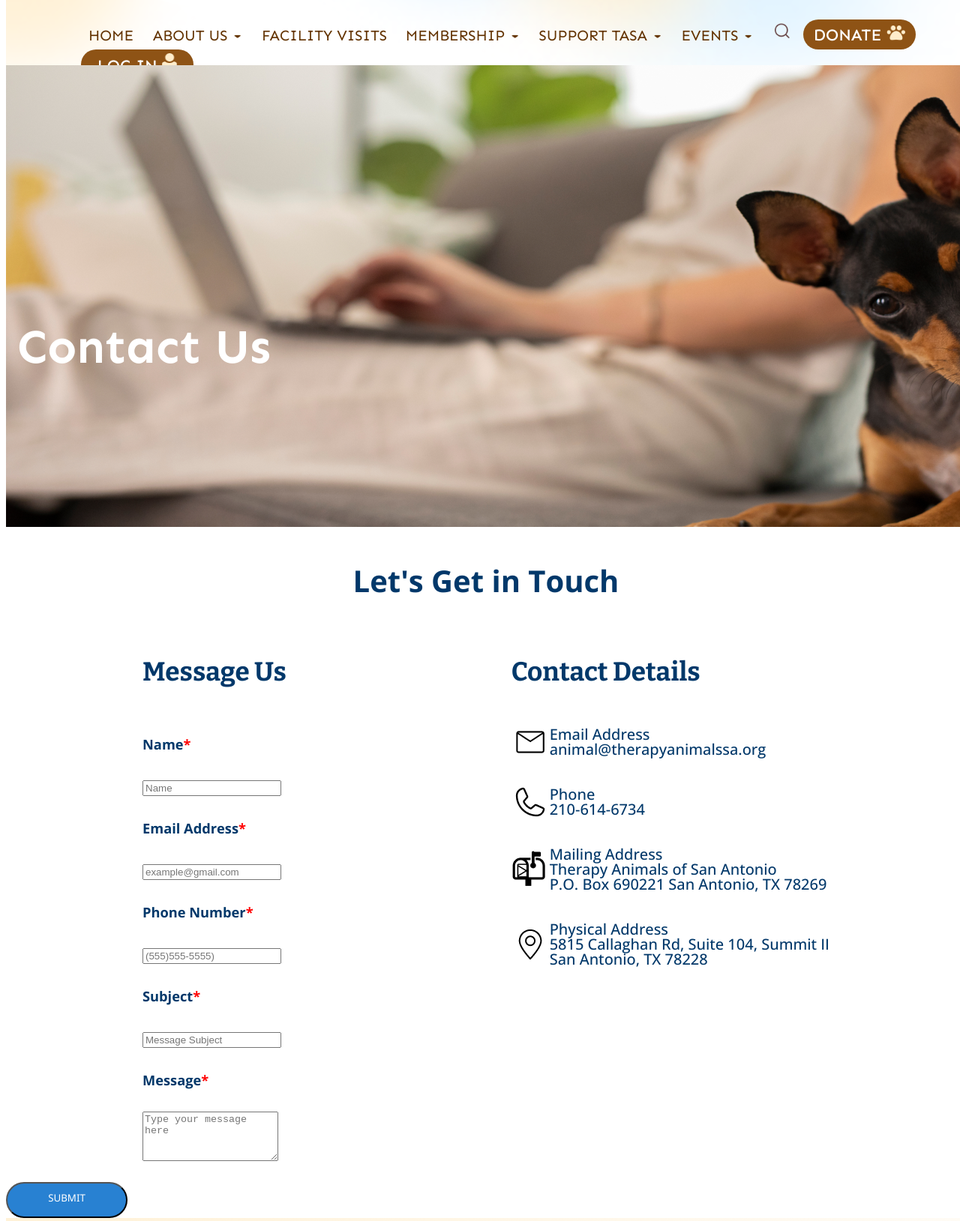
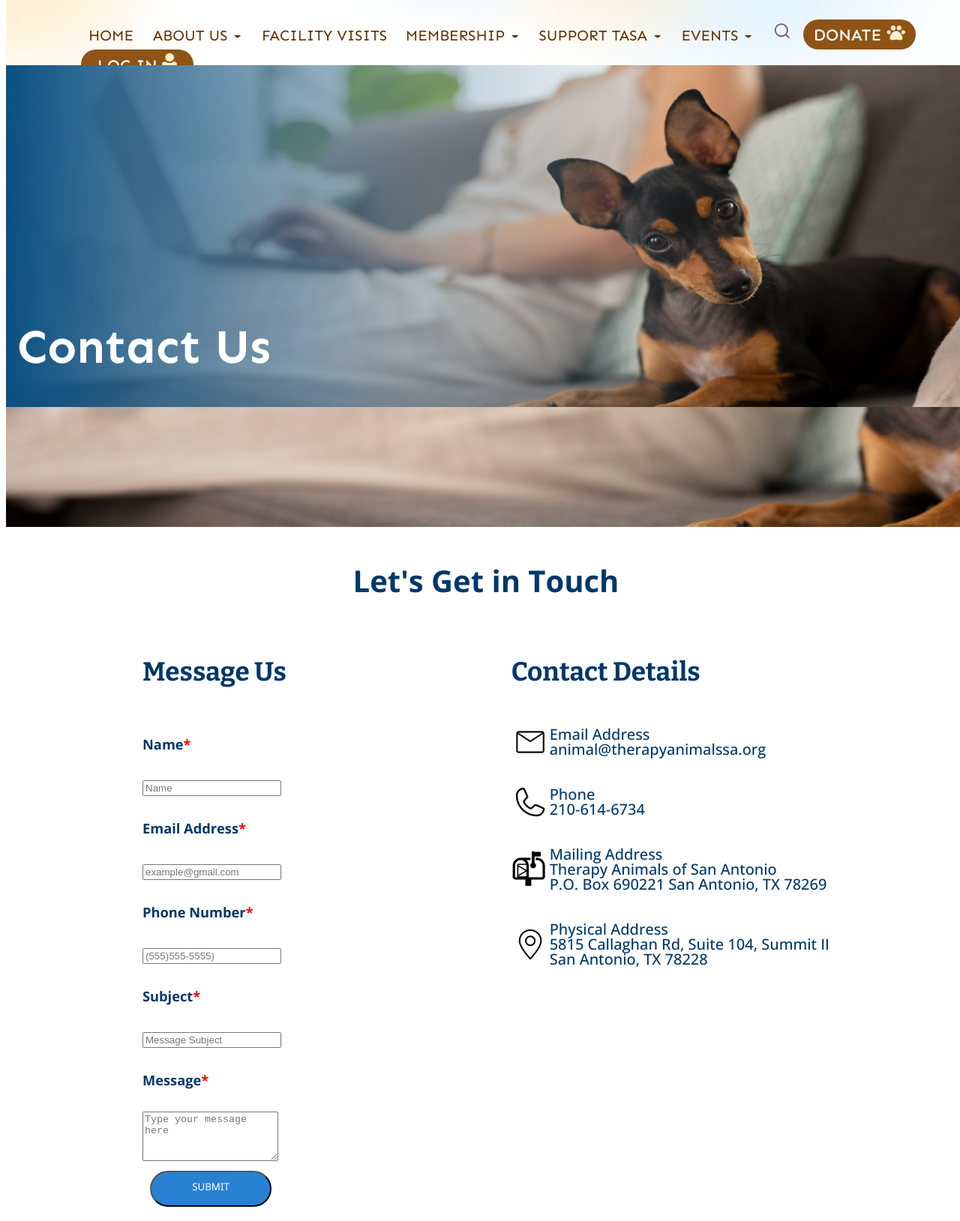
Before and after one commit to TARAALYSSA/testing, a plain HTML site: page index.html in a window 1280 px wide. Shown: the part 271-1900 px from the top of the page at 75% size. Drawn offline with nearby package versions, Linux system fonts and the light colour scheme.

Commit message:
hero image with gradient added
hero image with gradient added

```diff
--- a/index.html
+++ b/index.html
@@ -35,6 +35,7 @@
     </div>
 <div class="hero-image">
         <h2>Contact Us</h2>
+        <img src="/images/Hero Image gradient.png" alt="">
     </div>
 <div class="title"><h3>Let's Get in Touch</h3></div>
   <section class="middleSection">
@@ -63,6 +64,8 @@
                 <h5>Message<span>*</span></h5>
                 <textarea name="Message" id="message" cols="0" rows="4" placeholder="Type your message here"></textarea>
                 <!--<input type="submit" value="Submit" required/>-->
+                <div><button class="Submitbutton" type="button">SUBMIT</button>
+        </div>
              </form>
           </div>
       </div>
@@ -103,7 +106,6 @@
         </div>
     </div>
   </section>
-<div><button class="Submitbutton" type="button">SUBMIT</button>
         </div>
 
  <div class="footer">
--- a/style.css
+++ b/style.css
@@ -205,6 +205,7 @@ body {
 .Submitbutton {
   font-family: "Segoe UI", Tahoma, Geneva, Verdana, sans-serif;
   padding: 10px;
+  margin: 10px;
   background-color: #2881d2;
   color: #ffffff;
   border-radius: 32px;
@@ -212,12 +213,6 @@ body {
   height: 48px;
   display: flex;
   justify-content: center;
-  /*margin: 0;
-  position: absolute;
-  top: 50%;
-  left: 50%;
-  -ms-transform: translate(-50%, -50%);
-  transform: translate(-50%, -50%);*/
 }
 .middleSection {
   display: flex;
```
Also changed, not shown: images/Hero Image gradient.png (added).
